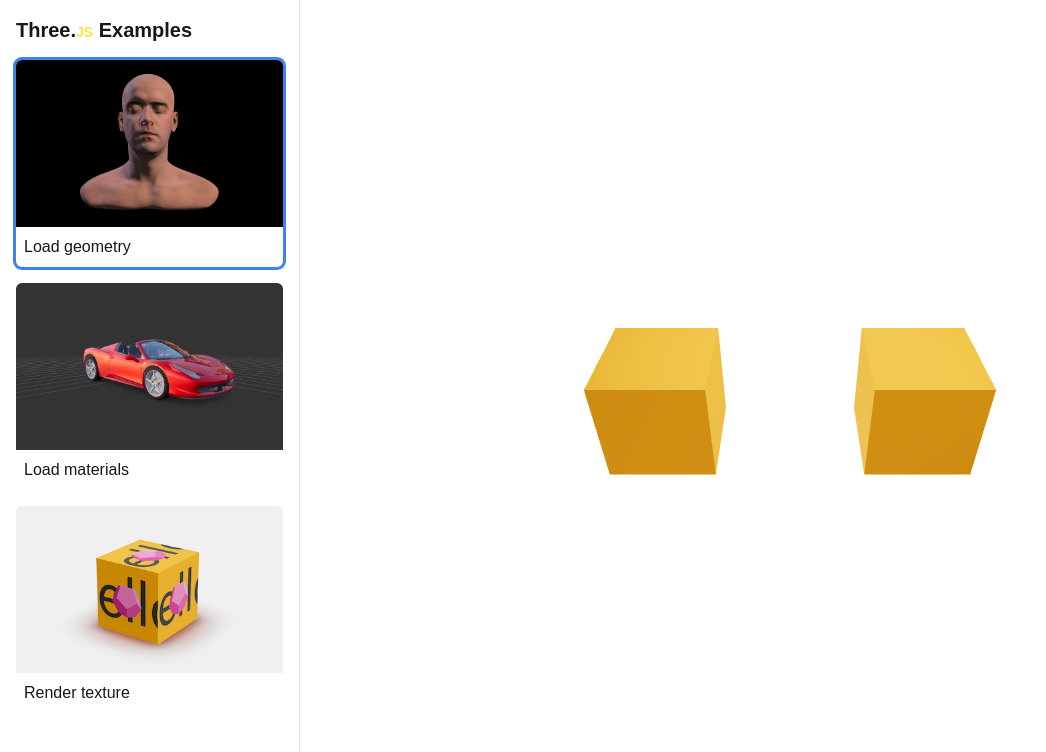
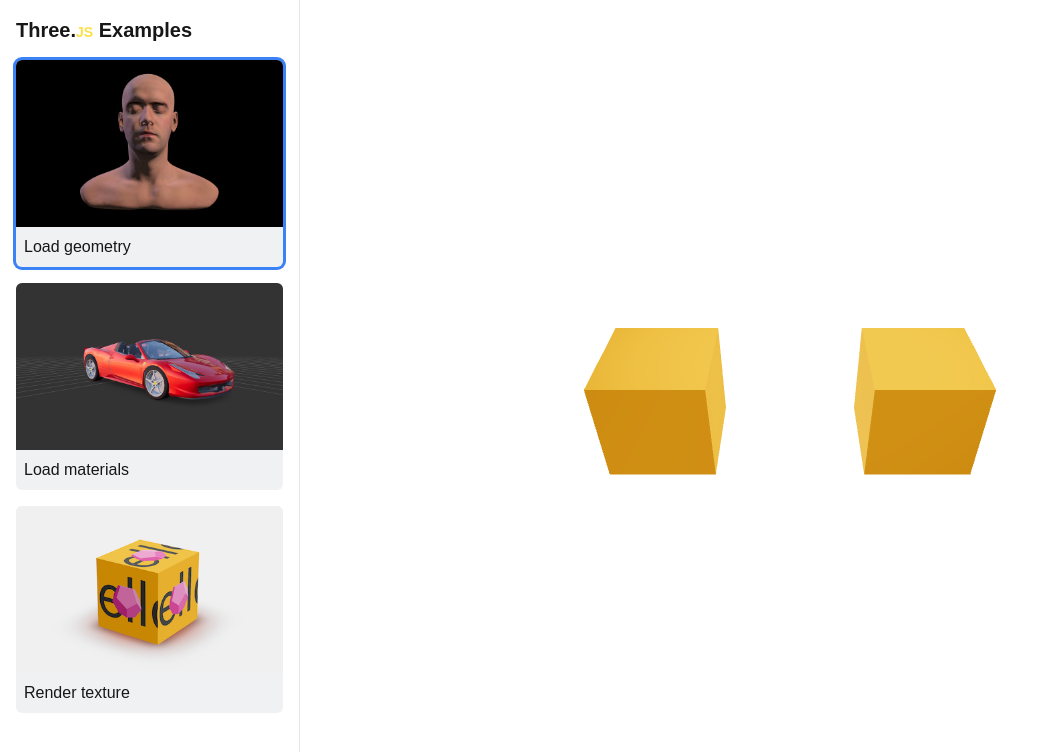
Before and after one commit to arniu/start3, a Next.js app: page /examples/decals in a window 1280 px wide. Shown: the top 752 px of the page, without its empty margins (0-1046 px from the left). Built offline with nearby package versions, Linux system fonts and the light colour scheme.

Commit message:
Add bg to the navbar

```diff
--- a/src/app/examples/navbar.tsx
+++ b/src/app/examples/navbar.tsx
@@ -37,9 +37,10 @@ export function Navbar({ width }: NavbarProps) {
         {NAV_LIST.map((example, idx) => (
           <li
             key={example.name}
-            className={clsx("mt-[16px] block overflow-hidden rounded-md", {
-              "ring ring-blue-500": example.href === pathname,
-            })}
+            className={clsx(
+              "rounded-m mt-[16px] block overflow-hidden rounded-md bg-gray-500/10",
+              example.href === pathname && "ring ring-blue-500",
+            )}
           >
             <Link href={example.href}>
               <Image
```
